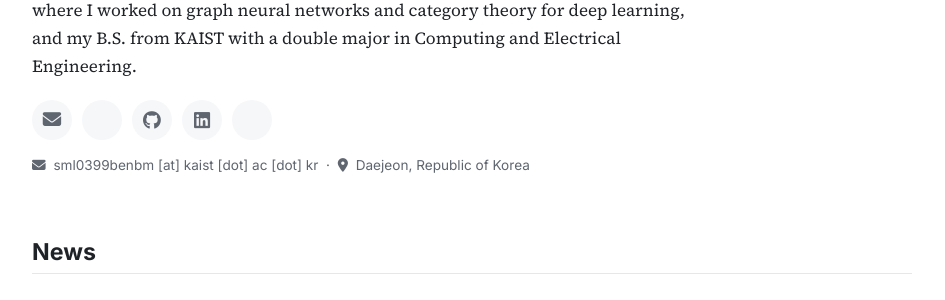
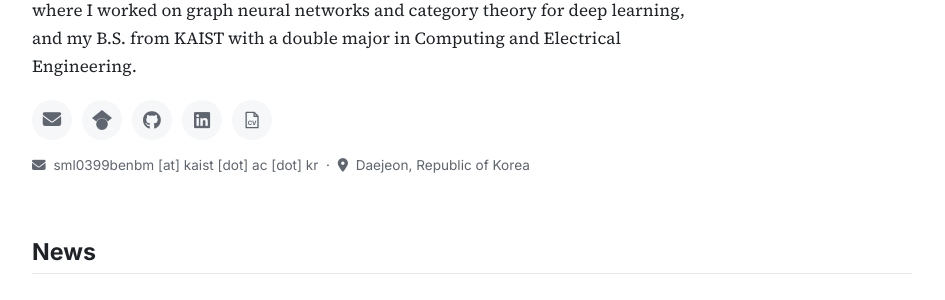
Before and after one commit to Yoonho-Lee-AI4Science/Yoonho-Lee-AI4Science.github.io, a Jekyll site: the page index.html, which Jekyll copies as it is, in a window 1280 px wide. Shown: the part 367-667 px from the top of the page, without its empty margins (168-1113 px from the left). Built offline with Jekyll 4.4.1, drawn with Linux system fonts in a browser that asks for light colours; a style sheet for code colours, icons or effects is not loaded.

Commit message:
Replace broken academicons with inline SVG Scholar and CV icons
Co-Authored-By: Claude Opus 5.5 <noreply@anthropic.com>

```diff
--- a/css/main.css
+++ b/css/main.css
@@ -89,6 +89,7 @@ h2 {
   transition: background .2s, color .2s;
 }
 .social a:hover { background: var(--accent); color: #fff; text-decoration: none; }
+.social .icon { width: 1.25rem; height: 1.25rem; display: block; }
 .meta { font-family: var(--font-ui); font-size: 0.85rem; color: var(--muted); }
 .meta i { margin-right: 4px; }
 
--- a/index.html
+++ b/index.html
@@ -9,7 +9,6 @@
   <link rel="preconnect" href="https://fonts.googleapis.com">
   <link rel="preconnect" href="https://fonts.gstatic.com" crossorigin>
   <link href="https://fonts.googleapis.com/css2?family=Inter:wght@400;500;600;700&family=Source+Serif+4:ital,opsz,wght@0,8..60,400;0,8..60,600;1,8..60,400&display=swap" rel="stylesheet">
-  <link rel="stylesheet" href="https://cdn.jsdelivr.net/npm/academicons@1.9.4/css/academicons.min.css">
   <link rel="stylesheet" href="https://cdnjs.cloudflare.com/ajax/libs/font-awesome/6.5.2/css/all.min.css">
   <link rel="stylesheet" href="css/main.css">
 </head>
@@ -57,10 +56,18 @@
 
         <ul class="social">
           <li><a href="mailto:sml0399benbm@kaist.ac.kr" title="Email"><i class="fa-solid fa-envelope"></i></a></li>
-          <li><a href="https://scholar.google.com/citations?user=wS2UYmcAAAAJ&hl=en" title="Google Scholar"><i class="ai ai-google-scholar"></i></a></li>
+          <li><a href="https://scholar.google.com/citations?user=wS2UYmcAAAAJ&hl=en" title="Google Scholar">
+            <svg class="icon" viewBox="0 0 24 24" aria-hidden="true"><path fill="currentColor" d="M5.242 13.769L0 9.5 12 0l12 9.5-5.242 4.269C17.548 11.249 14.978 9.5 12 9.5c-2.977 0-5.548 1.748-6.758 4.269zM12 10a7 7 0 1 0 0 14 7 7 0 0 0 0-14z"/></svg>
+          </a></li>
           <li><a href="https://github.com/Yoonho-Lee-AI4Science" title="GitHub"><i class="fa-brands fa-github"></i></a></li>
           <li><a href="https://www.linkedin.com/in/yoonho-lee-434413263/" title="LinkedIn"><i class="fa-brands fa-linkedin"></i></a></li>
-          <li><a href="files/CV.pdf" target="_blank" rel="noopener" title="CV"><i class="ai ai-cv"></i></a></li>
+          <li><a href="files/CV.pdf" target="_blank" rel="noopener" title="CV">
+            <svg class="icon" viewBox="0 0 24 24" aria-hidden="true">
+              <path fill="none" stroke="currentColor" stroke-width="1.6" stroke-linejoin="round" d="M5 2.8h9.5L19.2 7.5v13.7H5z"/>
+              <path fill="none" stroke="currentColor" stroke-width="1.6" stroke-linejoin="round" d="M14.5 2.8v4.7h4.7"/>
+              <text x="12.1" y="17.6" text-anchor="middle" font-family="Inter, Arial, sans-serif" font-size="7.2" font-weight="800" fill="currentColor">CV</text>
+            </svg>
+          </a></li>
         </ul>
         <p class="meta">
           <i class="fa-solid fa-envelope"></i> sml0399benbm [at] kaist [dot] ac [dot] kr &nbsp;·&nbsp;
```
